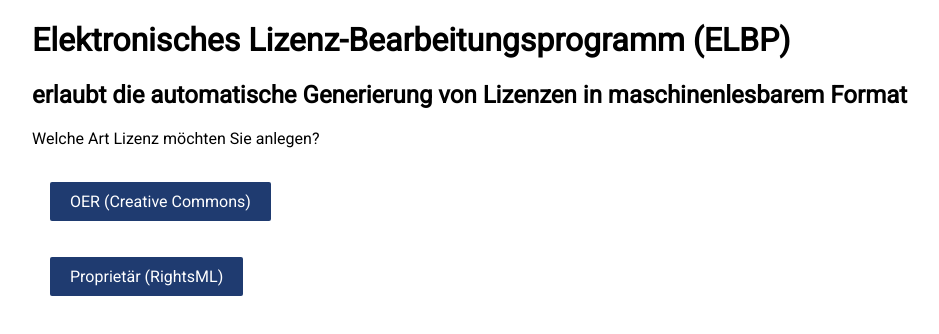
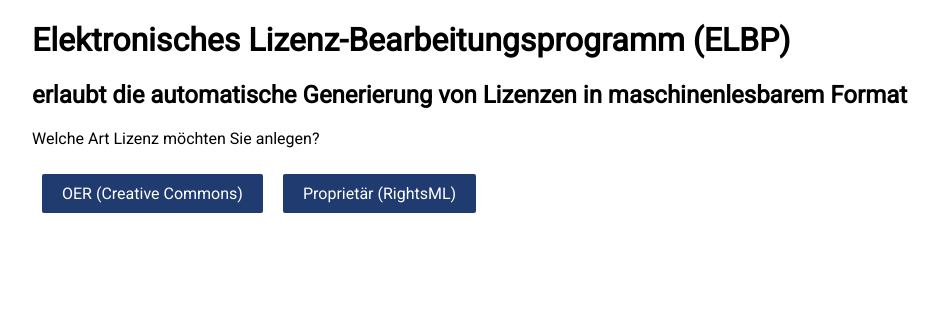
Before and after one commit to hpi-schul-cloud/rights-editor, a Vue app: page / in a window 1280 px wide. Shown: the top 334 px of the page, without its empty margins (26-965 px from the left). Built offline with nearby package versions, Linux system fonts and the light colour scheme; the HTML template or start-up script is replaced by a standard one.

Commit message:
Buttons again

```diff
--- a/src/views/Start.vue
+++ b/src/views/Start.vue
@@ -35,6 +35,6 @@
 <style scoped>
 .mode-choosing a {
   display: block;
-  padding: 0.5em;
+  float: left;
 }
 </style>
```
